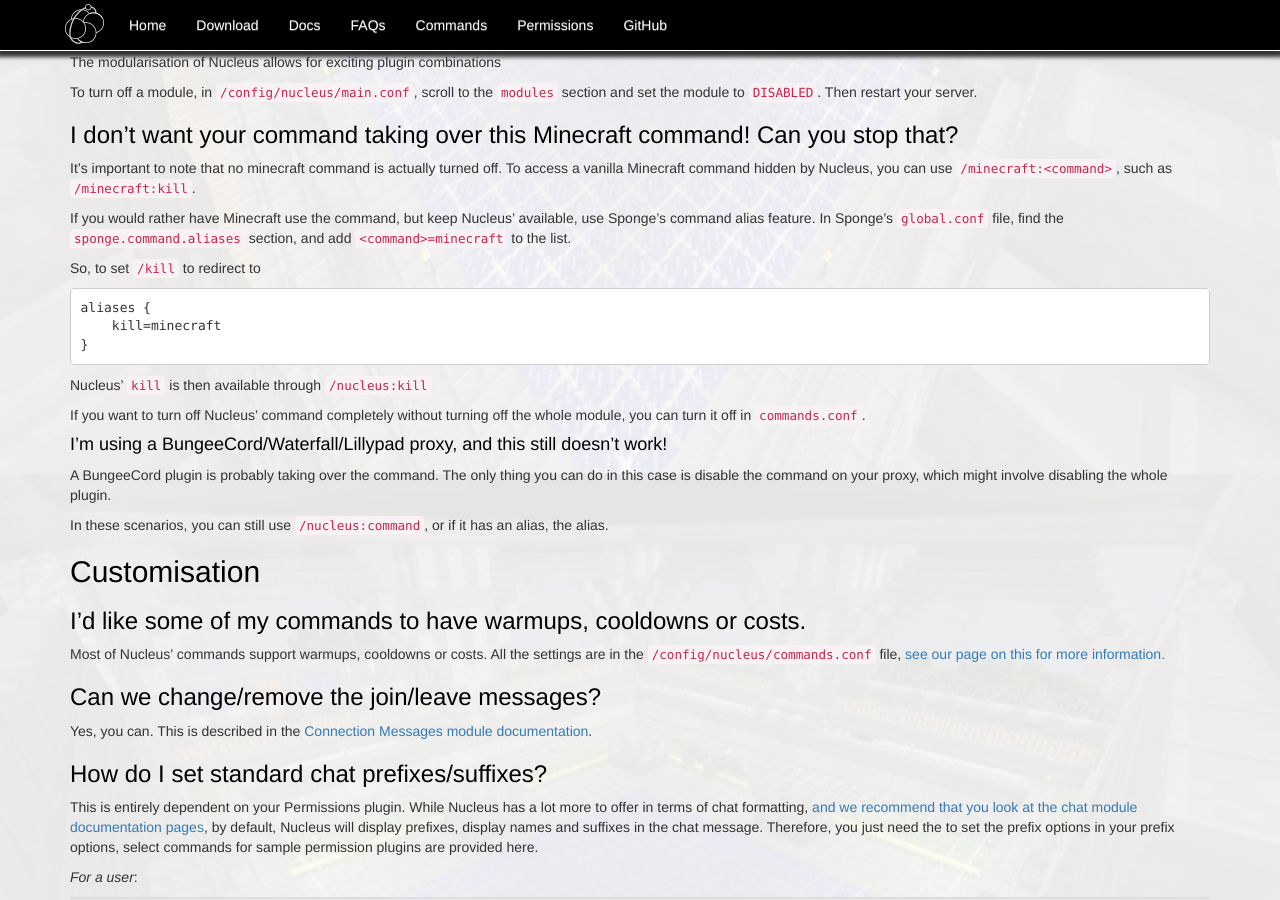
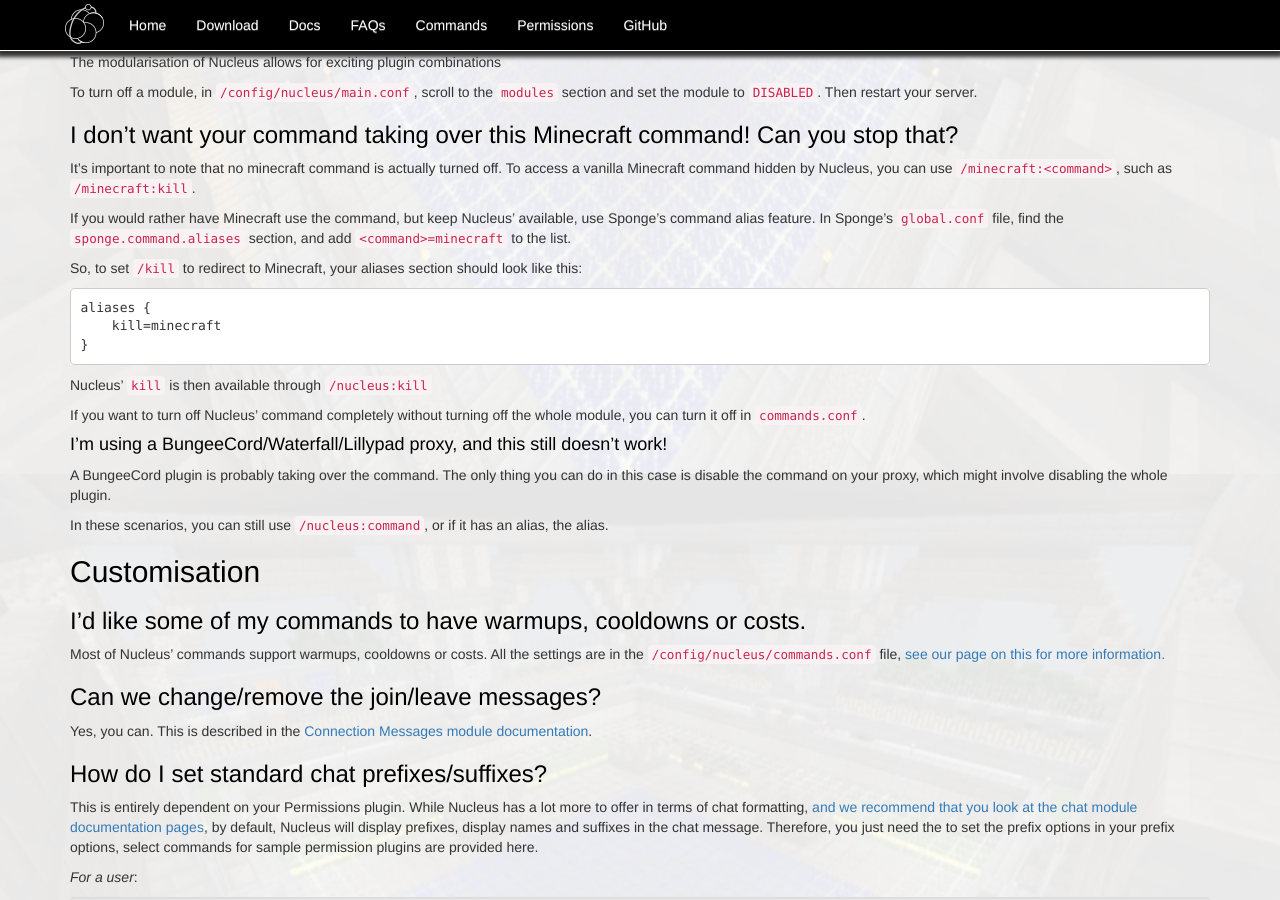
Before and after one commit to NucleusPowered/site-v1, a Jekyll site: the page built from docs/faqs.md, in a window 1280 px wide and 900 px high, scrolled down 2226 px. Built offline with Jekyll 4.4.1, drawn with Linux system fonts in a browser that asks for light colours; comment, search, counter and statistics services are not loaded.

Commit message:
Update FAQs

````diff
--- a/docs/faqs.md
+++ b/docs/faqs.md
@@ -161,7 +161,7 @@
 If you would rather have Minecraft use the command, but keep Nucleus' available, use Sponge's command alias feature.
 In Sponge's `global.conf` file, find the `sponge.command.aliases` section, and add `<command>=minecraft` to the list.
 
-So, to set `/kill` to redirect to
+So, to set `/kill` to redirect to Minecraft, your aliases section should look like this:
 
 ```
 aliases {
````
